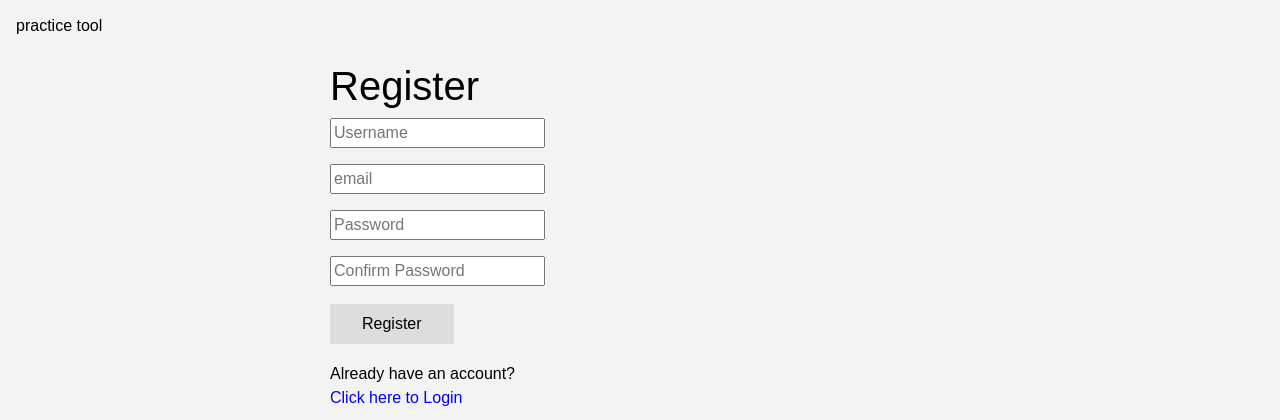
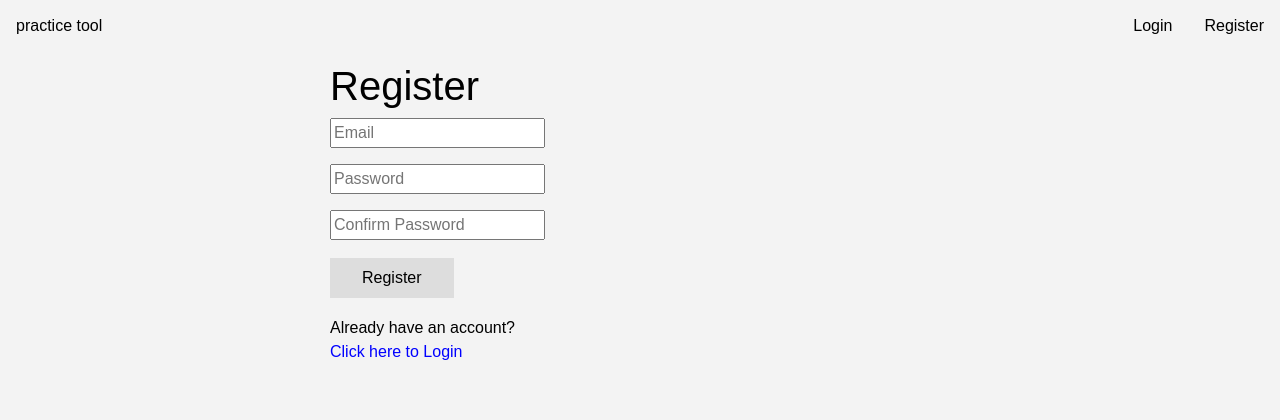
Before and after one commit to kayvenchen/practicetool, a Flask app: page /register in a window 1280 px wide. Shown: the top 420 px of the page. Run offline with Flask 2, Linux system fonts and the light colour scheme; parts of the project's set-up code (start-up, migrations or seed data) failed here and were passed over; some libraries are stand-ins or nearby versions.

Commit message:
register and login errors handling

```diff
--- a/app.py
+++ b/app.py
@@ -146,9 +146,9 @@ def login():
         return redirect(url_for('index'))
     form = LoginForm()
     if form.validate_on_submit():
-        user = models.User.query.filter_by(username=form.username.data).first()
+        user = models.User.query.filter_by(email=form.email.data).first()
         if user is None or not user.check_password(form.password.data):
-            flash('wrong password or username')
+            flash('wrong password or email')
         else:
             login_user(user, remember=form.remember_me.data)
             flash('Logged in successfully.')
@@ -162,12 +162,16 @@ def register():
         return redirect(url_for('index'))
     form = RegistrationForm()
     if form.validate_on_submit():
-        user = models.User(email=form.email.data, username=form.email.data)
-        user.set_password(form.password.data)
-        db.session.add(user)
-        db.session.commit()
-        flash('You are now a registered user.')
-        return redirect(url_for('login'))
+        user = models.User.query.filter_by(email=form.email.data).first()
+        if user is not None:
+            flash('User already exists')
+        else:
+            user = models.User(email=form.email.data)
+            user.set_password(form.password.data)
+            db.session.add(user)
+            db.session.commit()
+            return redirect(url_for('login'))
+            flash('You are now a registered user.')
     return render_template("register.html", form=form)
 
 
--- a/forms.py
+++ b/forms.py
@@ -6,15 +6,14 @@ from flask_ckeditor import CKEditorField
 
 
 class LoginForm(FlaskForm):
-    username = StringField('Username', validators=[DataRequired(), Length(max=256)], render_kw={"placeholder": "Username"})
+    email = StringField('Username', validators=[DataRequired(), Length(max=256)], render_kw={"placeholder": "Email"})
     password = PasswordField('Password', validators=[DataRequired(), Length(max=36)], render_kw={"placeholder": "Password"})
     remember_me = BooleanField('Remember Me')
     submit = SubmitField('Sign In')
 
 
 class RegistrationForm(FlaskForm):
-    username = StringField('Username', validators=[DataRequired(), Length(max=256)], render_kw={"placeholder": "Username"})
-    email = StringField('Email', validators=[DataRequired(), Email(), Length(max=256)], render_kw={"placeholder": "email"})
+    email = StringField('Email', validators=[DataRequired(), Email(), Length(max=256)], render_kw={"placeholder": "Email"})
     password = PasswordField('Password', validators=[DataRequired(), Length(max=36)], render_kw={"placeholder": "Password"})
     # makes sure 2nd password is same as 1st password
     password2 = PasswordField(
--- a/models.py
+++ b/models.py
@@ -10,7 +10,6 @@
 class User(UserMixin, db.Model):
     __tablename__ = 'User'
     id = db.Column(db.Integer, primary_key=True, nullable=False)
-    username = db.Column(db.Text, nullable=False)
     email = db.Column(db.Text, nullable=False, unique=True)
     password_hash = db.Column(db.Text, nullable=False)
 
--- a/templates/header.html
+++ b/templates/header.html
@@ -5,11 +5,20 @@
 <div class="topnav">
   <ul>
     <li>practice tool</li>
+
+    {% if not current_user.is_authenticated %}
+    <li style=float:right>
+        <a href="{{url_for('register')}}">Register</a>
+      </li>
+    <li style=float:right>
+        <a href="{{url_for('login')}}">Login</a>
+      </li>
+    {%endif%}
     {% if current_user.is_authenticated %}
     <li><a href="{{url_for('index')}}"><i class="fa-solid fa-book-open"></i> Diary List</a></li>
 
     <li style=float:right>
-        <a href="/logout">Logout</a>
+        <a href="{{url_for('logout')}}">Logout</a>
       </li>
       {%endif%}
   </ul>
--- a/templates/register.html
+++ b/templates/register.html
@@ -6,12 +6,33 @@
   <h1>Register</h1>
 <form class="register" method="post">
 {{form.csrf_token}}
-<p>{{form.username}}</p>
-<p>{{form.email}}</p>
-<p>{{form.password}}</p>
-<p>{{form.password2}}</p>
+<p>{{form.email}}
+{% for error in form.email.errors %}
+  <span style="color: red;">{{ error }}</span>
+{% endfor %}
+</p>
+<p>{{form.password}}
+{% for error in form.password.errors %}
+  <span style="color: red;">{{ error }}</span>
+{% endfor %}</p>
+<p>{{form.password2}}
+{% for error in form.password2.errors %}
+  <span style="color: red;">{{ error }}</span>
+{% endfor %}</p>
+
+<p>{% with messages = get_flashed_messages() %}
+  {% if messages %}
+    {% for message in messages %}
+      <span style="color: red;">{{ message }}</span>
+    {% endfor %}
+  {% endif %}
+{% endwith %}
+</p>
+
 <p>{{form.submit(class="button")}}</p>
 </form>
+
+
 
 <p>Already have an account?<br>
 <a href="{{url_for('login')}}">Click here to Login</a>
```
Also changed, not shown: templates/login.html (+11 -4 lines), database.db.
